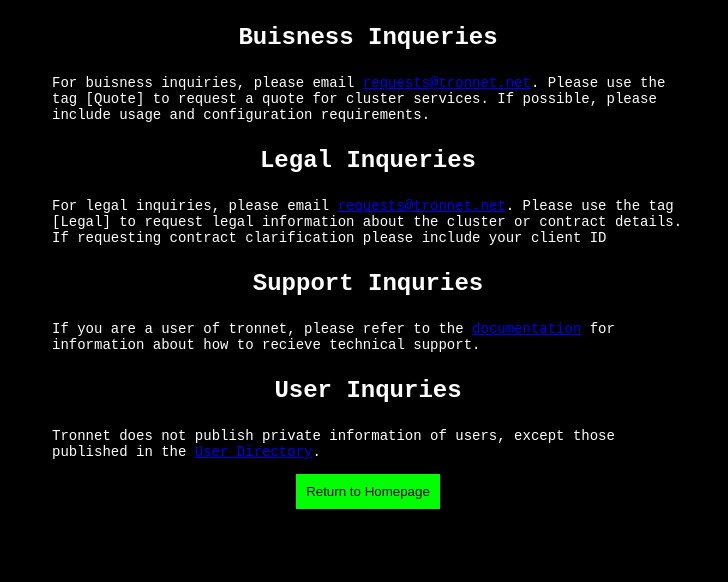
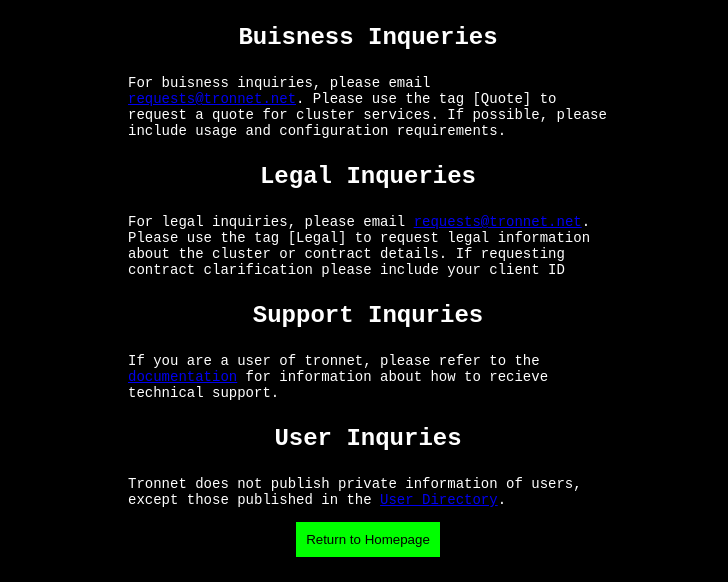
Before and after one commit to tronnet-gh/tronnet.net, a plain HTML site: page contact.html in a window 1280 px wide. Shown: the part 218-800 px from the top of the page, without its empty margins (272-1000 px from the left). Drawn offline with Linux system fonts and the light colour scheme.

Commit message:
fix local styling
Signed-off-by: Arthur Lu <learthurgo@gmail.com>

```diff
--- a/contact.html
+++ b/contact.html
@@ -10,7 +10,7 @@
 		<h1>tronnet</h1>
 		<h2>Affordable custom server solutions.</h2>
 
-		<div class = "center-div">
+		<div class = "center-div" style="width: min-content;">
 			<h3>Buisness Inqueries</h3>
 			<p>
 				For buisness inquiries, please email <a href = "mailto:requests@tronnet.net">requests@tronnet.net</a>. Please use the tag [Quote] to request a quote for cluster services. If possible, please include usage and configuration requirements.
```
Also changed, not shown: index.html (+1 -1 lines).
